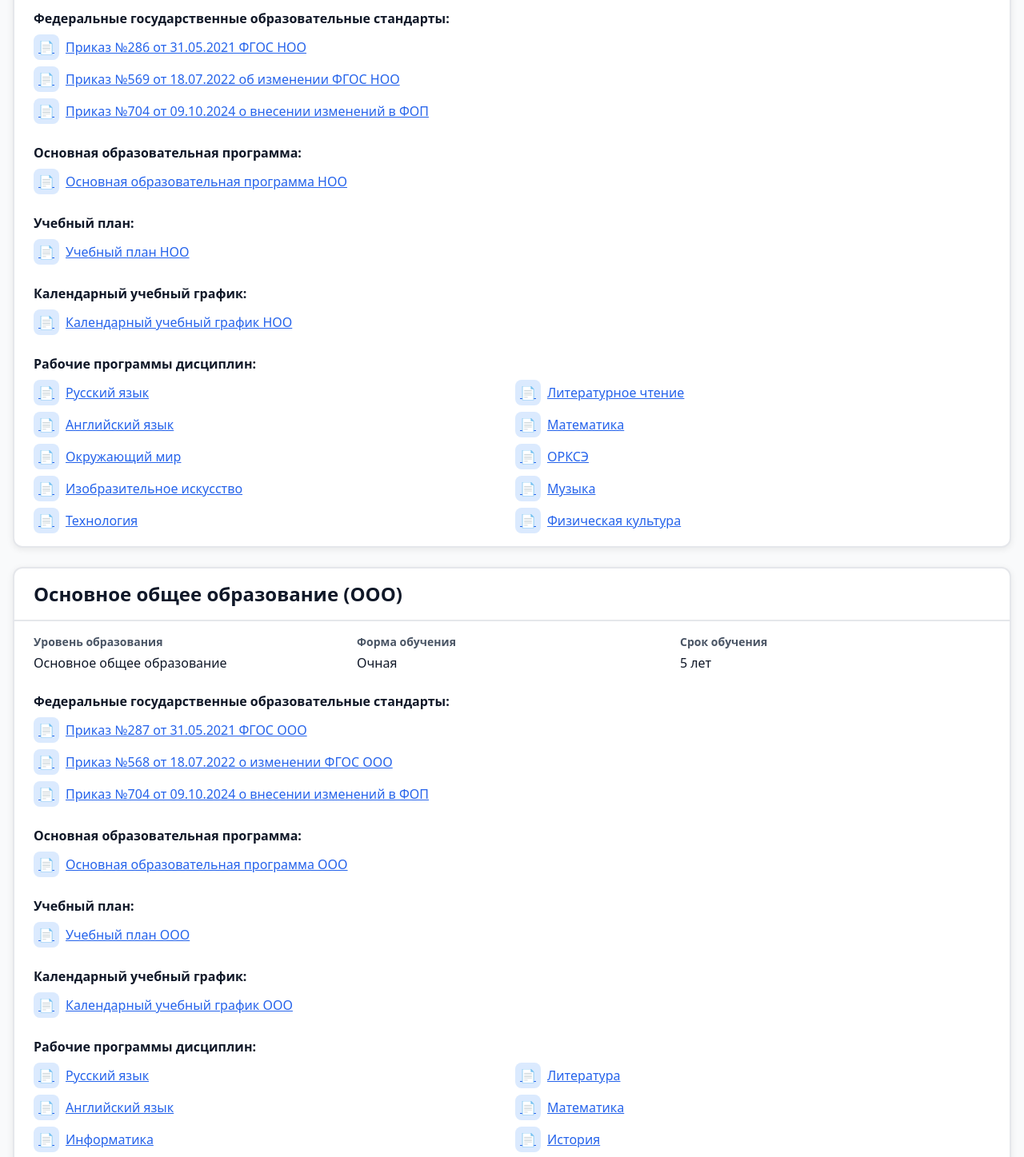
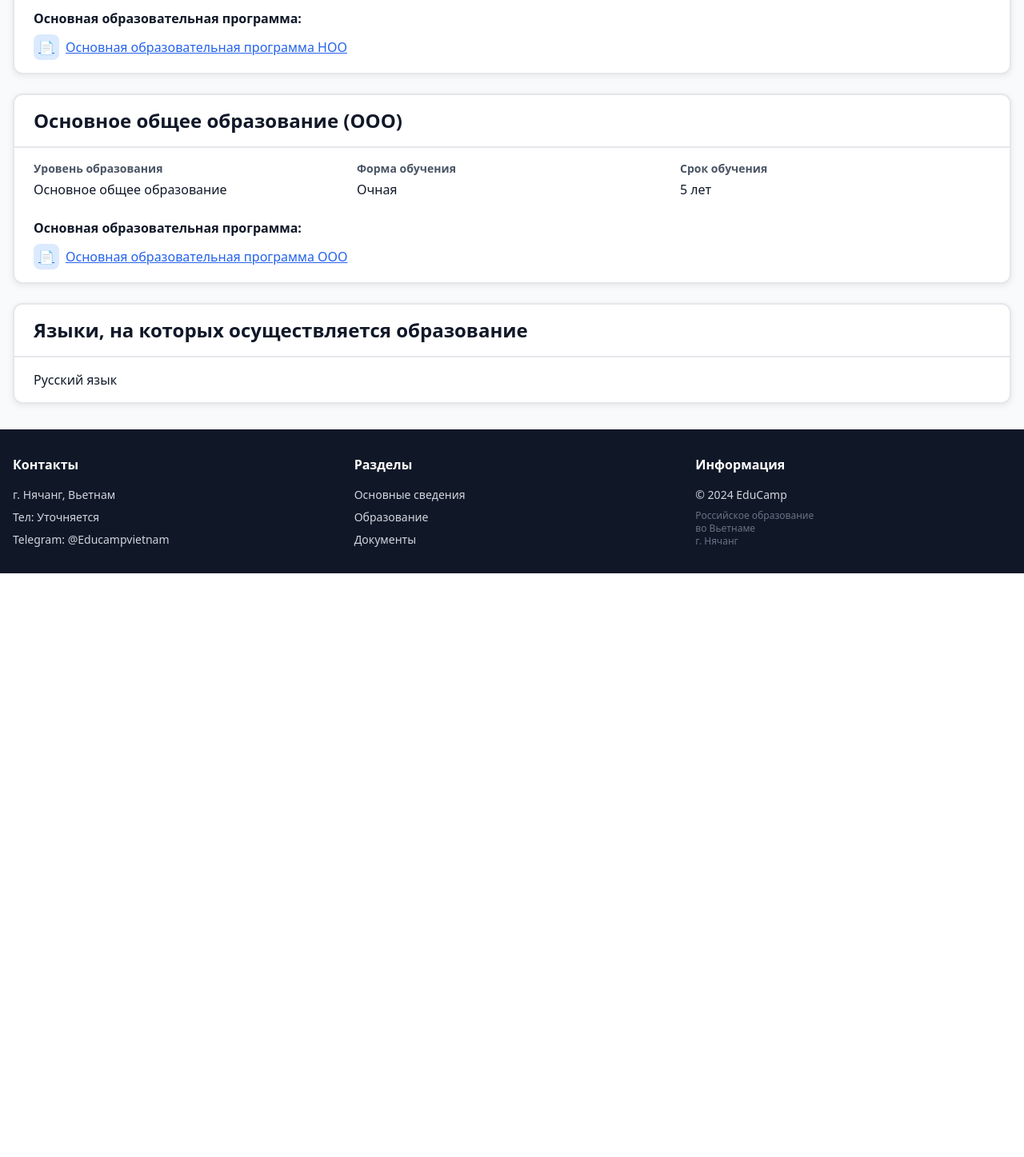
Before and after one commit to Horman69/school-website, a Next.js app: page /sveden/education in a window 1280 px wide. Shown: the part 380-1827 px from the top of the page at 80% size. After the commit the page ends 1097 px from the top, so only its background shows below. Built offline with nearby package versions, Linux system fonts and the light colour scheme.

Commit message:
Упрощен раздел Образование - только ООП НОО и ООО, убрана статистика

```diff
--- a/app/sveden/education/page.tsx
+++ b/app/sveden/education/page.tsx
@@ -57,22 +57,6 @@ export default function EducationPage() {
                                     </div>
                                 </div>
 
-                                {/* ФГОС НОО */}
-                                <div>
-                                    <h3 className="font-semibold mb-2">Федеральные государственные образовательные стандарты:</h3>
-                                    <div className="space-y-2">
-                                        <DocumentLink href="/documents/noo/prikaz-286-fgos-noo.pdf" itemprop="eduFedDoc">
-                                            Приказ №286 от 31.05.2021 ФГОС НОО
-                                        </DocumentLink>
-                                        <DocumentLink href="/documents/noo/prikaz-569-fgos-noo.pdf" itemprop="eduFedDoc">
-                                            Приказ №569 от 18.07.2022 об изменении ФГОС НОО
-                                        </DocumentLink>
-                                        <DocumentLink href="https://cloud.mail.ru/public/iS67/zV4vdMxjQ" itemprop="eduFedDoc">
-                                            Приказ №704 от 09.10.2024 о внесении изменений в ФОП
-                                        </DocumentLink>
-                                    </div>
-                                </div>
-
                                 {/* ООП НОО */}
                                 <div>
                                     <h3 className="font-semibold mb-2">Основная образовательная программа:</h3>
@@ -80,40 +64,6 @@ export default function EducationPage() {
                                         Основная образовательная программа НОО
                                     </DocumentLink>
                                 </div>
-
-                                {/* Учебный план */}
-                                <div>
-                                    <h3 className="font-semibold mb-2">Учебный план:</h3>
-                                    <DocumentLink href="/documents/noo/Учебный-план-НОО.docx" itemprop="educationPlan">
-                                        Учебный план НОО
-                                    </DocumentLink>
-                                </div>
-
-                                {/* Календарный график */}
-                                <div>
-                                    <h3 className="font-semibold mb-2">Календарный учебный график:</h3>
-                                    <DocumentLink href="/documents/noo/kalendarnyj-uchebnyj-grafik-noo.pdf" itemprop="educationShedule">
-                                        Календарный учебный график НОО
-                                    </DocumentLink>
-                                </div>
-
-                                {/* Рабочие программы */}
-                                <div>
-                                    <h3 className="font-semibold mb-2">Рабочие программы дисциплин:</h3>
-                                    <div className="grid grid-cols-1 md:grid-cols-2 gap-2">
-                                        <DocumentLink href="/documents/noo/русский-язык.pdf" itemprop="educationRpd">Русский язык</DocumentLink>
-                                        <DocumentLink href="/documents/noo/литературное-чтение.pdf" itemprop="educationRpd">Литературное чтение</DocumentLink>
-                                        <DocumentLink href="/documents/noo/английский-язык.pdf" itemprop="educationRpd">Английский язык</DocumentLink>
-                                        <DocumentLink href="/documents/noo/математика.pdf" itemprop="educationRpd">Математика</DocumentLink>
-                                        <DocumentLink href="/documents/noo/окружающий-мир.pdf" itemprop="educationRpd">Окружающий мир</DocumentLink>
-                                        <DocumentLink href="/documents/noo/ОРКСЭ.pdf" itemprop="educationRpd">ОРКСЭ</DocumentLink>
-                                        <DocumentLink href="/documents/noo/ИЗО.pdf" itemprop="educationRpd">Изобразительное искусство</DocumentLink>
-                                        <DocumentLink href="/documents/noo/музыка.pdf" itemprop="educationRpd">Музыка</DocumentLink>
-                                        <DocumentLink href="/documents/noo/труд.pdf" itemprop="educationRpd">Технология</DocumentLink>
-                                        <DocumentLink href="/documents/noo/Физ-кул.pdf" itemprop="educationRpd">Физическая культура</DocumentLink>
-                                    </div>
-                                </div>
-
 
                             </div>
                         </CardContent>
@@ -142,22 +92,6 @@ export default function EducationPage() {
                                     </div>
                                 </div>
 
-                                {/* ФГОС ООО */}
-                                <div>
-                                    <h3 className="font-semibold mb-2">Федеральные государственные образовательные стандарты:</h3>
-                                    <div className="space-y-2">
-                                        <DocumentLink href="/documents/ooo/prikaz-287-fgos-ooo.pdf" itemprop="eduFedDoc">
-                                            Приказ №287 от 31.05.2021 ФГОС ООО
-                                        </DocumentLink>
-                                        <DocumentLink href="/documents/ooo/prikaz-568-fgos-ooo.pdf" itemprop="eduFedDoc">
-                                            Приказ №568 от 18.07.2022 о изменении ФГОС ООО
-                                        </DocumentLink>
-                                        <DocumentLink href="https://cloud.mail.ru/public/iS67/zV4vdMxjQ" itemprop="eduFedDoc">
-                                            Приказ №704 от 09.10.2024 о внесении изменений в ФОП
-                                        </DocumentLink>
-                                    </div>
-                                </div>
-
                                 {/* ООП ООО */}
                                 <div>
                                     <h3 className="font-semibold mb-2">Основная образовательная программа:</h3>
@@ -165,43 +99,6 @@ export default function EducationPage() {
                                         Основная образовательная программа ООО
                                     </DocumentLink>
                                 </div>
-
-                                {/* Учебный план */}
-                                <div>
-                                    <h3 className="font-semibold mb-2">Учебный план:</h3>
-                                    <DocumentLink href="/documents/ooo/Учебный-план-ООО.docx" itemprop="educationPlan">
-                                        Учебный план ООО
-                                    </DocumentLink>
-                                </div>
-
-                                {/* Календарный график */}
-                                <div>
-                                    <h3 className="font-semibold mb-2">Календарный учебный график:</h3>
-                                    <DocumentLink href="/documents/ooo/Календарный-учебный-график-ООО.docx" itemprop="educationShedule">
-                                        Календарный учебный график ООО
-                                    </DocumentLink>
-                                </div>
-
-                                {/* Рабочие программы */}
-                                <div>
-                                    <h3 className="font-semibold mb-2">Рабочие программы дисциплин:</h3>
-                                    <div className="grid grid-cols-1 md:grid-cols-2 gap-2">
-                                        <DocumentLink href="/documents/ooo/Русский-язык.pdf" itemprop="educationRpd">Русский язык</DocumentLink>
-                                        <DocumentLink href="/documents/ooo/Литература.pdf" itemprop="educationRpd">Литература</DocumentLink>
-                                        <DocumentLink href="/documents/ooo/Английский-язык.pdf" itemprop="educationRpd">Английский язык</DocumentLink>
-                                        <DocumentLink href="/documents/ooo/Математика.pdf" itemprop="educationRpd">Математика</DocumentLink>
-                                        <DocumentLink href="/documents/ooo/Информатика.pdf" itemprop="educationRpd">Информатика</DocumentLink>
-                                        <DocumentLink href="/documents/ooo/История.pdf" itemprop="educationRpd">История</DocumentLink>
-                                        <DocumentLink href="/documents/ooo/География.pdf" itemprop="educationRpd">География</DocumentLink>
-                                        <DocumentLink href="/documents/ooo/Биология.pdf" itemprop="educationRpd">Биология</DocumentLink>
-                                        <DocumentLink href="/documents/ooo/Физика.pdf" itemprop="educationRpd">Физика</DocumentLink>
-                                        <DocumentLink href="/documents/ooo/ИЗО.pdf" itemprop="educationRpd">Изобразительное искусство</DocumentLink>
-                                        <DocumentLink href="/documents/ooo/Музыка.pdf" itemprop="educationRpd">Музыка</DocumentLink>
-                                        <DocumentLink href="/documents/ooo/Труд.pdf" itemprop="educationRpd">Технология</DocumentLink>
-                                        <DocumentLink href="/documents/ooo/Физическая-культура.pdf" itemprop="educationRpd">Физическая культура</DocumentLink>
-                                    </div>
-                                </div>
-
 
                             </div>
                         </CardContent>
```
